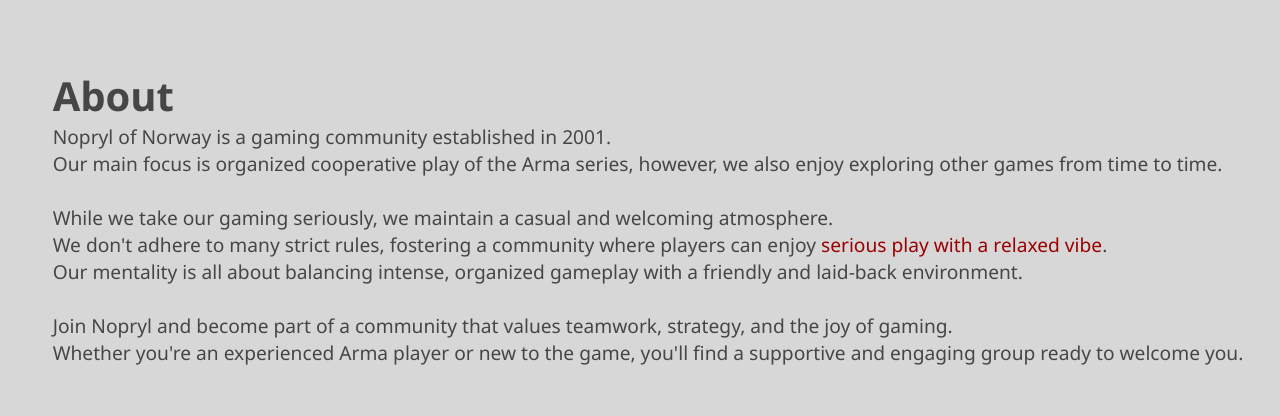
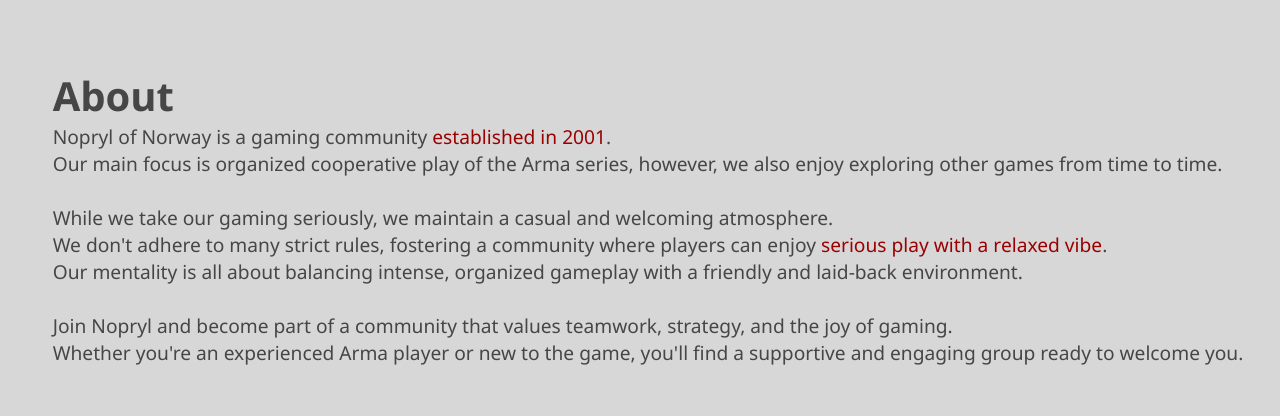
Before and after one commit to alexandertoftesund/nopryl, a plain HTML site: page index.html in a window 1280 px wide. Shown: the part 2360-2776 px from the top of the page. Drawn offline with Linux system fonts and the light colour scheme.

Commit message:
Add files via upload

```diff
--- a/index.html
+++ b/index.html
@@ -58,7 +58,7 @@
                     <div class="section-text-box">
                         <h1 class="section-title">About</h1>
                         <p class="section-subtext">
-                            Nopryl of Norway is a gaming community established in 2001.<br>
+                            Nopryl of Norway is a gaming community <a href="https://www.nopryl.no/smfprod/index.php?topic=4559.0#msg_54888" target="_blank">established in 2001</a>.<br>
                             Our main focus is organized cooperative play of the Arma series, however, we also enjoy exploring other games from time to time.<br><br>
 
                             While we take our gaming seriously, we maintain a casual and welcoming atmosphere.<br>We don't adhere to many strict rules, fostering a community where players can enjoy <a href="https://www.nopryl.no/smfprod/index.php?topic=6185.0#msg_77661" target="_blank">serious play with a relaxed vibe</a>.<br>
@@ -84,7 +84,6 @@
                             <li>
                                 Arma3Sync guide:
                                     <a href="https://www.nopryl.no/smfprod/index.php?topic=6264.0#msg_78859" target="_blank">here</a>
-                                </span>
                             </li>
                         </ul>
                         <br><br><br><br>
```
